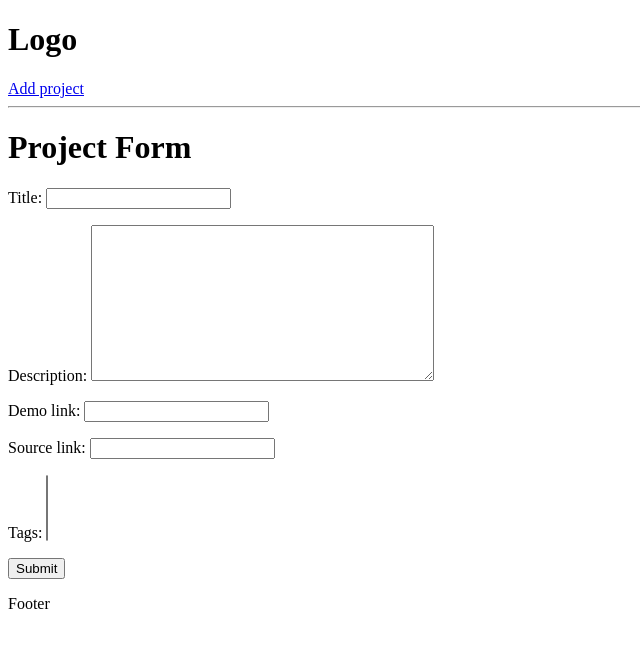
After one commit to YunusovYF/devsearch, a Django app: page /create-project/ in a window 1280 px wide. The commit adds this page. Shown: the top 648 px of the page, without its empty margins (0-640 px from the left). Run offline with Django 4.2, Linux system fonts and the light colour scheme; data that the repository does not hold is empty.

Commit message:
add crud

```diff
--- /dev/null
+++ b/projects/forms.py
@@ -0,0 +1,7 @@
+from django.forms import ModelForm
+from .models import Project
+
+class ProjectForm(ModelForm):
+    class Meta:
+        model = Project
+        fields = ['title', 'description', 'demo_link', 'source_link', 'tags']
--- /dev/null
+++ b/projects/templates/projects/project_form.html
@@ -0,0 +1,14 @@
+{% extends 'main.html' %}
+{% block content %}
+
+    <h1>Project Form</h1>
+
+    <form action="" method="POST">
+        {%  csrf_token %}
+
+        {{form.as_p}}
+
+        <input type="submit">
+    </form>
+
+{% endblock %}
--- a/projects/urls.py
+++ b/projects/urls.py
@@ -5,4 +5,8 @@ from . import views
 urlpatterns = [
     path('', views.projects, name='projects'),
     path('project/<str:pk>', views.project, name='project'),
+
+    path('create-project/', views.createProject, name='create-project'),
+    path('update-project/<str:pk>', views.updateProject, name='update-project'),
+    path('delete-project/<str:pk>', views.deleteProject, name='delete-project'),
 ]
--- a/projects/views.py
+++ b/projects/views.py
@@ -1,24 +1,7 @@
-from django.shortcuts import render
+from django.shortcuts import render, redirect
 from django.http import HttpResponse
 from .models import Project
-
-projectsList = [
-    {
-        'id': '1',
-        'title': 'Ecommerce Website',
-        'description': 'Fully functional ecommerce website'
-    },
-    {
-        'id': '2',
-        'title': 'Portfolio Website',
-        'description': 'A personal website to write articles and display work'
-    },
-    {
-        'id': '3',
-        'title': 'Social Network',
-        'description': 'An open source project built by the community'
-    }
-]
+from .forms import ProjectForm
 
 
 def projects(request):
@@ -30,3 +13,39 @@ def projects(request):
 def project(request, pk):
     projectObj = Project.objects.get(id=pk)
     return render(request, 'projects/single-project.html', {'project': projectObj})
+
+
+def createProject(request):
+    form = ProjectForm()
+
+    if request.method == 'POST':
+        form = ProjectForm(request.POST)
+        if form.is_valid():
+            form.save()
+            return redirect('projects')
+
+    context = {'form': form}
+    return render(request, 'projects/project_form.html', context)
+
+
+def updateProject(request, pk):
+    project = Project.objects.get(id=pk)
+    form = ProjectForm(instance=project)
+
+    if request.method == 'POST':
+        form = ProjectForm(request.POST, instance=project)
+        if form.is_valid():
+            form.save()
+            return redirect('projects')
+
+    context = {'form': form}
+    return render(request, 'projects/project_form.html', context)
+
+
+def deleteProject(request, pk):
+    project = Project.objects.get(id=pk)
+    if request.method == 'POST':
+        project.delete()
+        return redirect('projects')
+    context = {'object': project}
+    return render(request, 'projects/delete_template.html', context)
--- a/templates/navbar.html
+++ b/templates/navbar.html
@@ -1,2 +1,3 @@
 <h1>Logo</h1>
+<a href="{% url 'create-project' %}">Add project</a>
 <hr>
```
Also changed, not shown: projects/templates/projects/delete_template.html (added, +11 -0 lines), projects/templates/projects/projects.html (+3 -4 lines).
